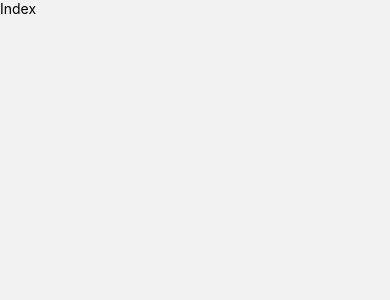
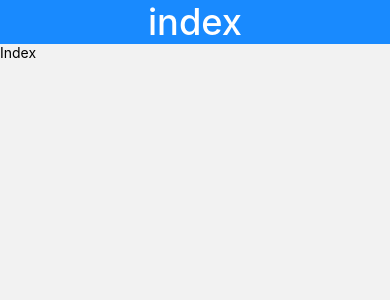
Before and after one commit to gavindevelop4/react_native_custom_template, a React Native app: screen / in a window 390 px wide. Shown: the top 300 px of the page. Built offline with nearby package versions, Linux system fonts and the light colour scheme.

Commit message:
Alter: header component

```diff
--- /dev/null
+++ b/src/components/header/header.tsx
@@ -0,0 +1,122 @@
+import { useNavigation } from '@react-navigation/native'
+import React from 'react'
+import {
+  GestureResponderEvent,
+  StatusBar,
+  StyleProp,
+  StyleSheet,
+  Text,
+  TextStyle,
+  TouchableOpacity,
+  View,
+  ViewStyle,
+} from 'react-native'
+import { SafeAreaView } from 'react-native-safe-area-context'
+import BackIcon from '@/assets/icons/back.svg'
+import styleUtils from '@/utils/styleUtils'
+import { useTheme } from '@rneui/themed'
+
+interface Props {
+  title: string
+  showBackButton?: boolean
+  showActionButton?: boolean
+  actionButton?: React.JSX.Element
+  actionCallback?: (event: GestureResponderEvent) => void
+  style?: StyleProp<ViewStyle>
+  textStyle?: StyleProp<TextStyle>
+}
+
+const Header = ({
+  title,
+  showBackButton = true,
+  actionButton,
+  style = undefined,
+  textStyle = undefined,
+  actionCallback,
+}: Props) => {
+  const navigation = useNavigation()
+
+  const barStyle = 'dark-content'
+
+  const { theme } = useTheme()
+
+  const styles = StyleSheet.create({
+    safeArea: {
+      backgroundColor: theme.colors.MAIN_1,
+    },
+    header: {
+      display: 'flex',
+      flexDirection: 'row',
+      alignItems: 'center',
+      backgroundColor: theme.colors.MAIN_1,
+    },
+    backButtonWrap: {
+      width: styleUtils.getWidth(48),
+      height: styleUtils.getHeight(48),
+    },
+    backButton: {
+      paddingVertical: styleUtils.getHeight(16),
+      paddingHorizontal: styleUtils.getWidth(16),
+      display: 'flex',
+      alignItems: 'center',
+      justifyContent: 'center',
+    },
+    title: {
+      color: theme.colors.HEADER,
+      fontSize: styleUtils.getFontSize(17),
+      fontWeight: '500',
+      flex: 1,
+      textAlign: 'center',
+    },
+    action: {
+      paddingVertical: styleUtils.getHeight(16),
+      paddingHorizontal: styleUtils.getWidth(16),
+      display: 'flex',
+      alignItems: 'center',
+      justifyContent: 'center',
+      width: styleUtils.getWidth(16 + 16 * 2),
+      height: styleUtils.getHeight(16 + 16 * 2),
+    },
+    actionButton: {
+      width: styleUtils.getWidth(16),
+      height: styleUtils.getHeight(16),
+    },
+  })
+
+  const handleBack = () => {
+    navigation.goBack()
+  }
+
+  return (
+    <SafeAreaView edges={['top']} style={styles.safeArea}>
+      <StatusBar
+        barStyle={barStyle}
+        translucent
+        backgroundColor="transparent"
+      />
+      <View style={[styles.header, style]}>
+        <View style={styles.backButtonWrap}>
+          {showBackButton && (
+            <TouchableOpacity
+              activeOpacity={1}
+              onPress={handleBack}
+              style={styles.backButton}>
+              <BackIcon
+                width={styleUtils.getWidth(16)}
+                height={styleUtils.getHeight(16)}
+                stroke={theme.colors.HEADER}
+                strokeWidth={1.5}
+              />
+            </TouchableOpacity>
+          )}
+        </View>
+        <Text style={[styles.title, textStyle]}>{title}</Text>
+        <TouchableOpacity style={styles.action} onPress={actionCallback}>
+          {actionButton}
+        </TouchableOpacity>
+      </View>
+    </SafeAreaView>
+  )
+}
+
+export default Header
--- a/src/screens/index/index.tsx
+++ b/src/screens/index/index.tsx
@@ -1,9 +1,11 @@
+import Header from '@/components/header/header'
 import React from 'react'
 import { Text, View } from 'react-native'
 
 const IndexScreen = () => {
   return (
     <View>
+      <Header title={'index'} showBackButton={false} />
       <Text>Index</Text>
     </View>
   )
```
Also changed, not shown: src/assets/icons/back.svg (added).
